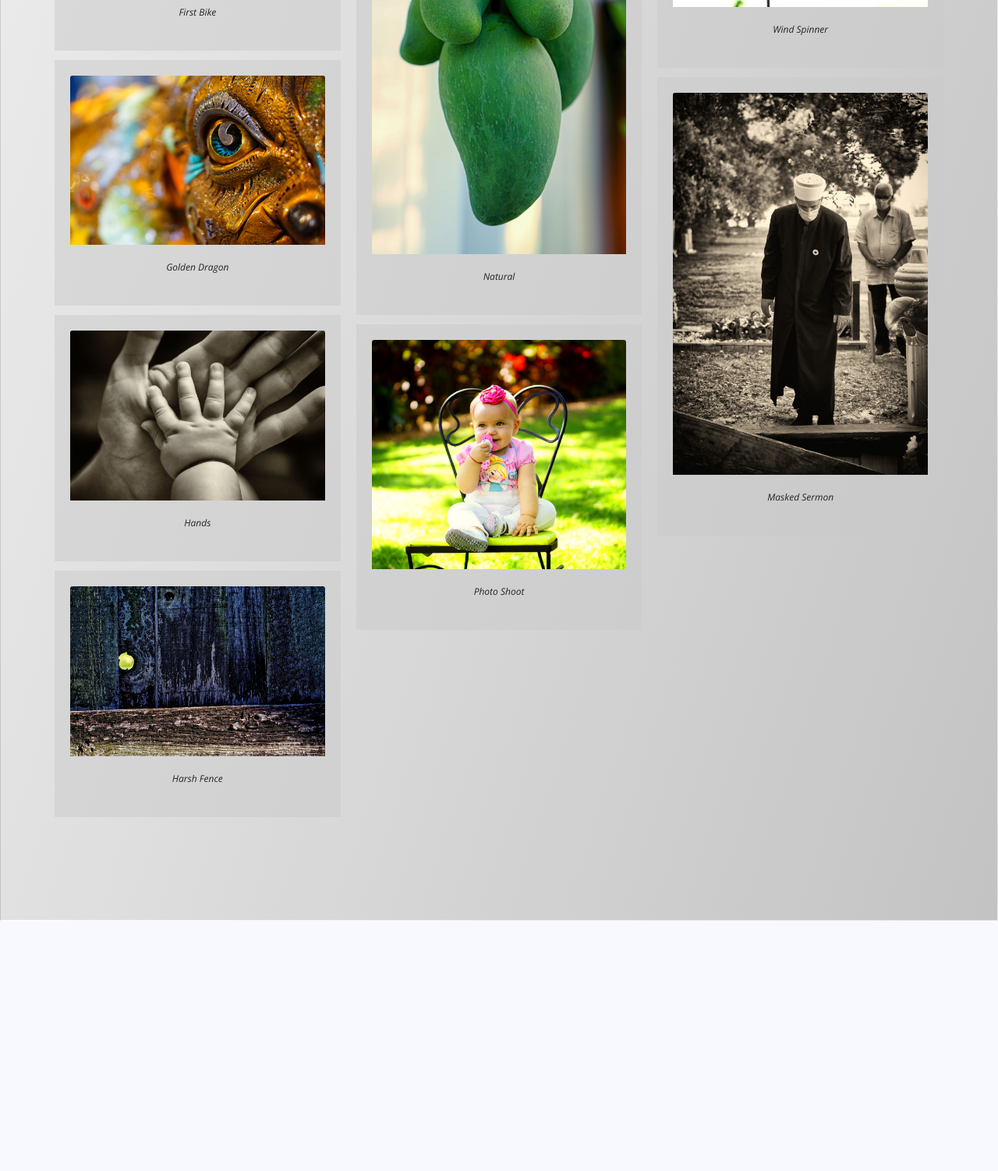
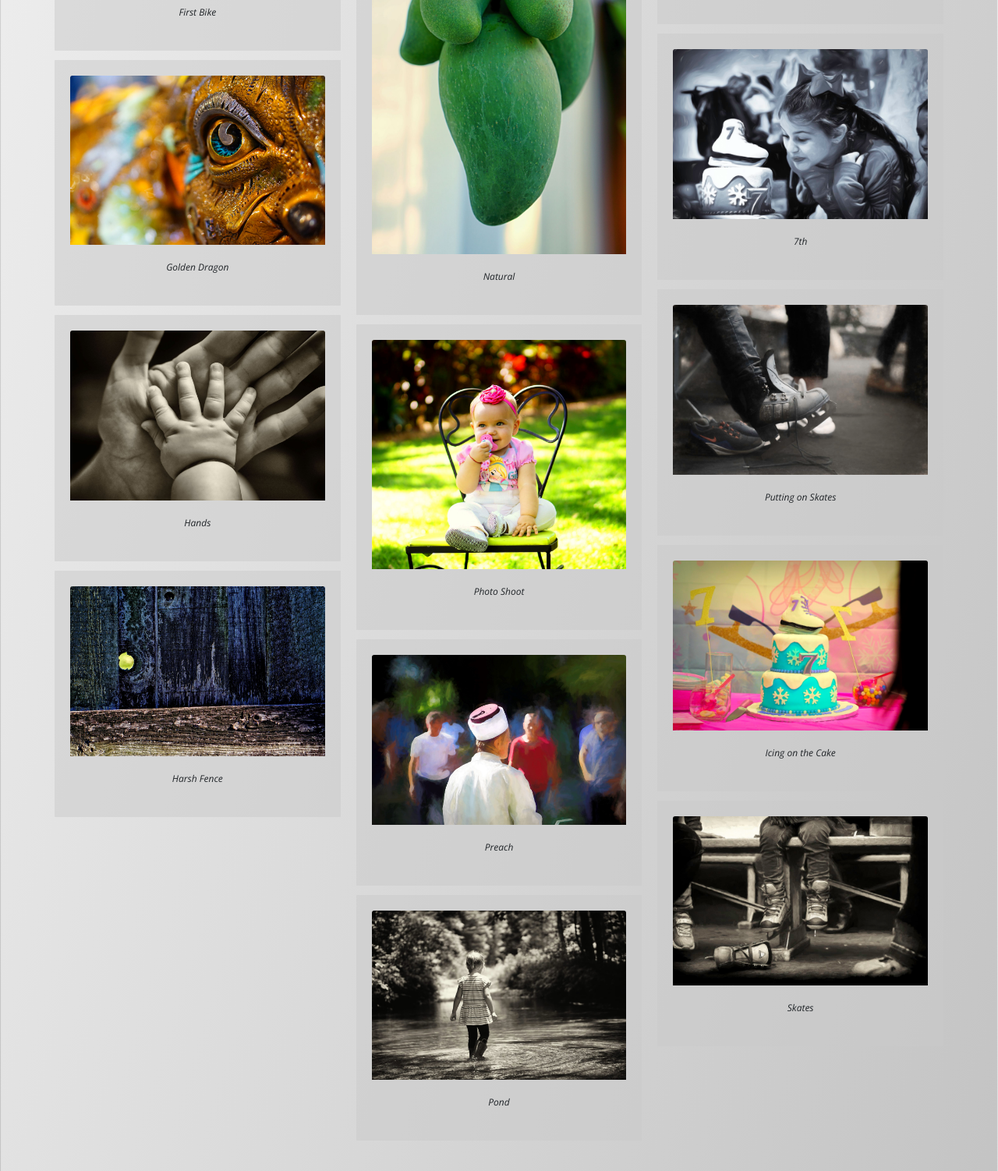
Before and after one commit to ismet55555/ismet55555.github.io, a plain HTML site: page html/pages/photo.html in a window 1280 px wide. Shown: the part 2703-4205 px from the top of the page at 78% size. Before the commit the page ends 3884 px from the top, so only its background shows below. Drawn offline with nearby package versions, Linux system fonts and the light colour scheme.

Commit message:
added images to photgraphy

```diff
--- a/html/pages/photo.html
+++ b/html/pages/photo.html
@@ -298,6 +298,41 @@
                         </div>
                     </a>
 
+                    <a href="/assets/img/photo/7th.jpeg">
+                        <div class="card justify-content-center text-center">
+                            <img class="card-img-top" src="/assets/img/photo/7th.jpeg" alt="Photo">
+                            <div class="card-body justify-content-center text-center">
+                                <p class="card-text text-center">7th</p>
+                            </div>
+                        </div>
+                    </a>
+
+                    <a href="/assets/img/photo/putting_on_skates.jpeg">
+                        <div class="card justify-content-center text-center">
+                            <img class="card-img-top" src="/assets/img/photo/putting_on_skates.jpeg" alt="Photo">
+                            <div class="card-body justify-content-center text-center">
+                                <p class="card-text text-center">Putting on Skates</p>
+                            </div>
+                        </div>
+                    </a>
+
+                    <a href="/assets/img/photo/icing_on_the_cake.jpeg">
+                        <div class="card justify-content-center text-center">
+                            <img class="card-img-top" src="/assets/img/photo/icing_on_the_cake.jpeg" alt="Photo">
+                            <div class="card-body justify-content-center text-center">
+                                <p class="card-text text-center">Icing on the Cake</p>
+                            </div>
+                        </div>
+                    </a>
+
+                    <a href="/assets/img/photo/skates.jpeg">
+                        <div class="card justify-content-center text-center">
+                            <img class="card-img-top" src="/assets/img/photo/skates.jpeg" alt="Photo">
+                            <div class="card-body justify-content-center text-center">
+                                <p class="card-text text-center">Skates</p>
+                            </div>
+                        </div>
+                    </a>
 
                 </div>
             </div>
```
Also changed, not shown: assets/img/photo/7th.jpeg (added), assets/img/photo/icing_on_the_cake.jpeg (added), assets/img/photo/putting_on_skates.jpeg (added), assets/img/photo/skates.jpeg (added).
